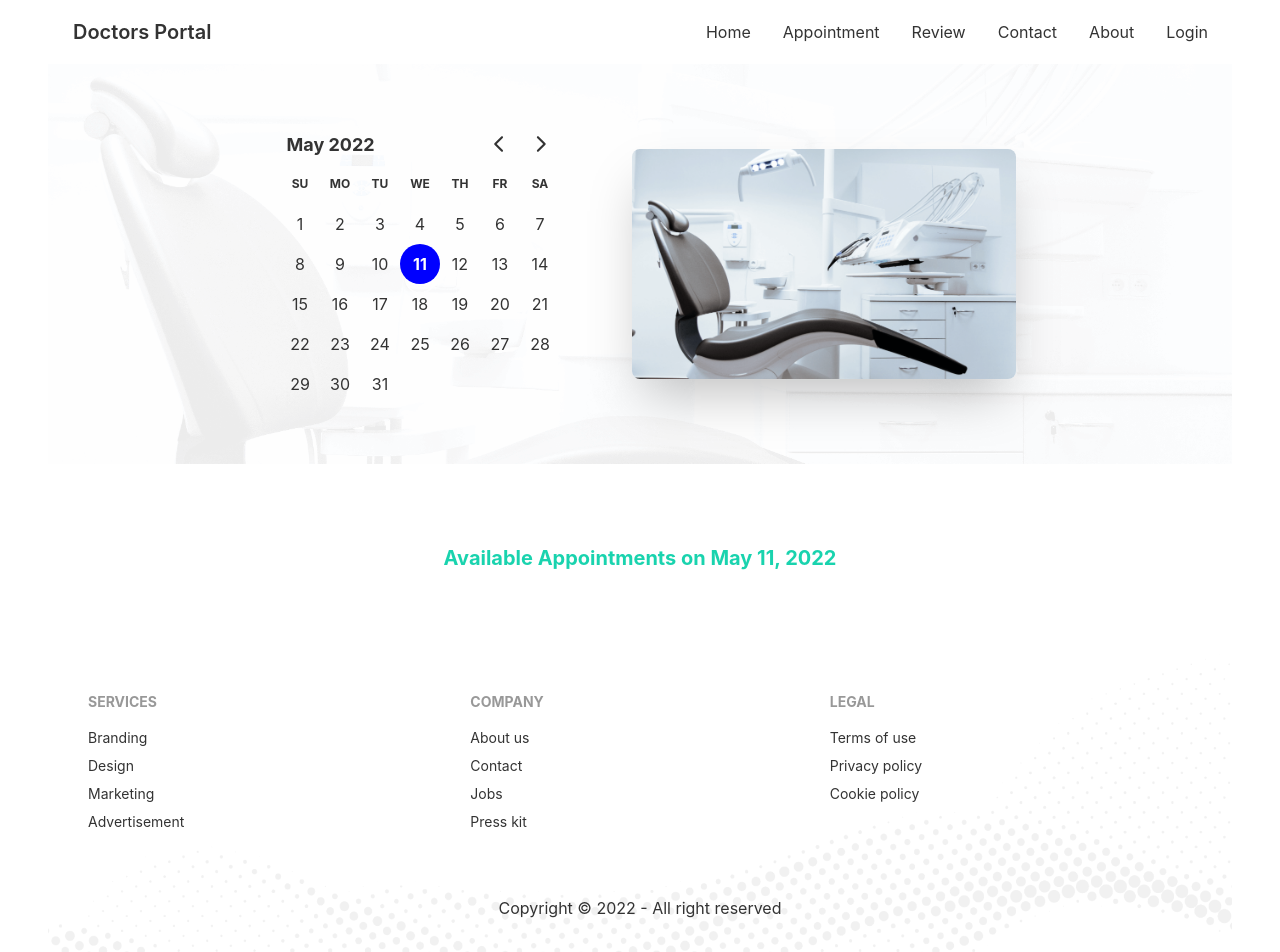
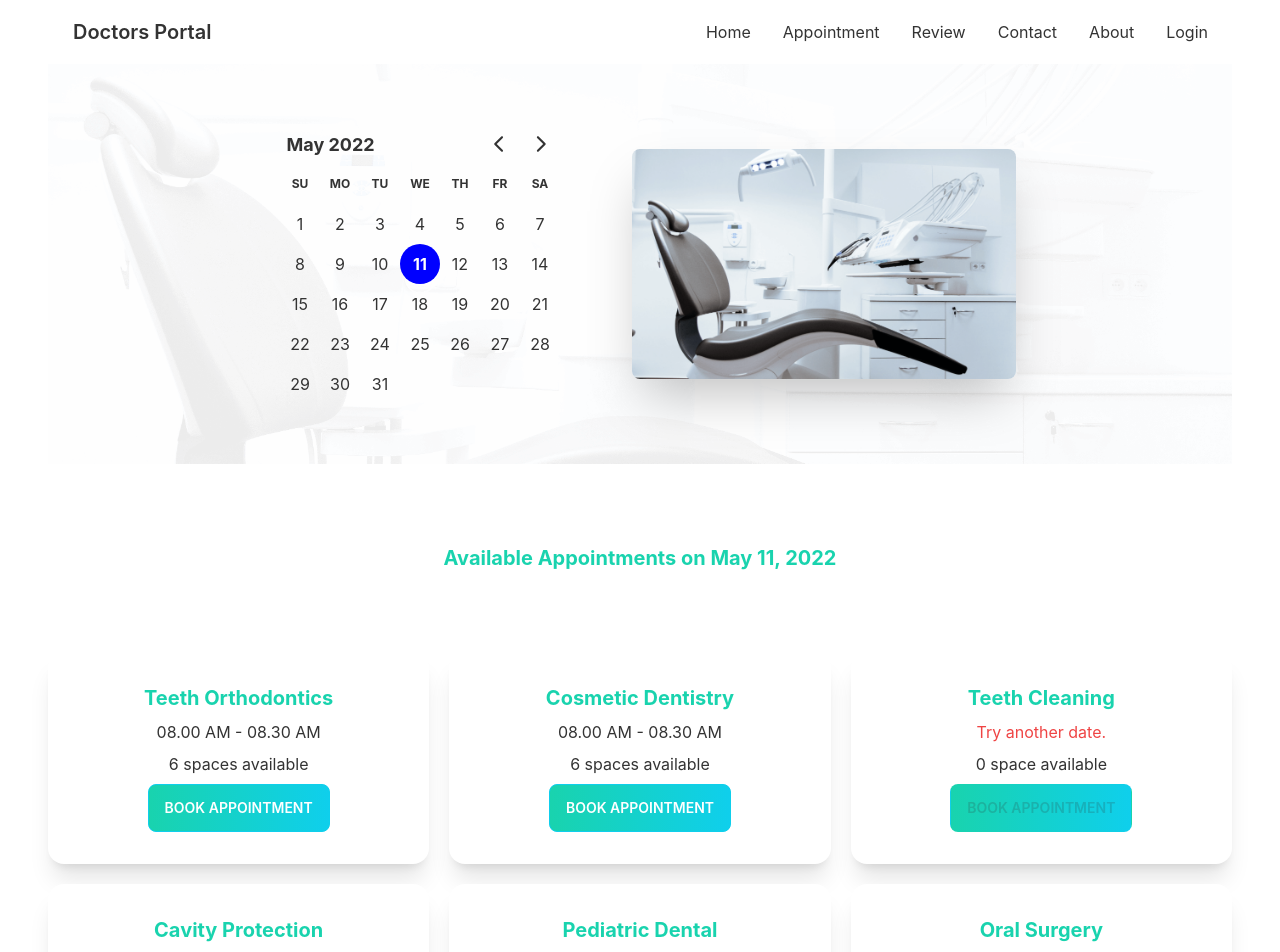
Before and after one commit to rakibul-wdp/doctors-portal, a React (Create React App) app: page /appointment in a window 1280 px wide. Shown: the top 952 px of the page. Built offline with nearby package versions, Linux system fonts and the light colour scheme.

Commit message:
add book appointment card and work some conditional statement

```diff
--- /dev/null
+++ b/public/services.json
@@ -0,0 +1,67 @@
+[
+  {
+    "_id": 1,
+    "name": "Teeth Orthodontics",
+    "slots": [
+      "08.00 AM - 08.30 AM",
+      "08.30 AM - 09.00 AM",
+      "09.00 AM - 9.30 AM",
+      "09.30 AM - 10.00 AM",
+      "10.00 AM - 10.30 AM",
+      "10.30 AM - 11.00 AM"
+    ]
+  },
+  {
+    "_id": 2,
+    "name": "Cosmetic Dentistry",
+    "slots": [
+      "08.00 AM - 08.30 AM",
+      "08.30 AM - 09.00 AM",
+      "09.00 AM - 9.30 AM",
+      "09.30 AM - 10.00 AM",
+      "10.00 AM - 10.30 AM",
+      "10.30 AM - 11.00 AM"
+    ]
+  },
+  {
+    "_id": 3,
+    "name": "Teeth Cleaning",
+    "slots": []
+  },
+  {
+    "_id": 4,
+    "name": "Cavity Protection",
+    "slots": [
+      "08.00 AM - 08.30 AM",
+      "08.30 AM - 09.00 AM",
+      "09.00 AM - 9.30 AM",
+      "09.30 AM - 10.00 AM",
+      "10.00 AM - 10.30 AM",
+      "10.30 AM - 11.00 AM"
+    ]
+  },
+  {
+    "_id": 5,
+    "name": "Pediatric Dental",
+    "slots": [
+      "08.00 AM - 08.30 AM",
+      "08.30 AM - 09.00 AM",
+      "09.00 AM - 9.30 AM",
+      "09.30 AM - 10.00 AM",
+      "10.00 AM - 10.30 AM",
+      "10.30 AM - 11.00 AM"
+    ]
+  },
+  {
+    "_id": 6,
+    "name": "Oral Surgery",
+    "slots": [
+      "08.00 AM - 08.30 AM",
+      "08.30 AM - 09.00 AM",
+      "09.00 AM - 9.30 AM",
+      "09.30 AM - 10.00 AM",
+      "10.00 AM - 10.30 AM",
+      "10.30 AM - 11.00 AM"
+    ]
+  }
+]
--- a/src/Pages/Appointment/AvailableAppointments.js
+++ b/src/Pages/Appointment/AvailableAppointments.js
@@ -1,12 +1,25 @@
 import { format } from 'date-fns';
-import React from 'react';
+import React, { useEffect, useState } from 'react';
+import Service from './Service';
 
 const AvailableAppointments = ({ date }) => {
+  const [services, setServices] = useState([]);
+
+  useEffect(() => {
+    fetch('services.json')
+      .then((res) => res.json())
+      .then((data) => setServices(data));
+  }, []);
   return (
-    <div>
+    <div className='mb-24'>
       <h3 className='text-center font-bold text-xl my-20 text-secondary'>
         Available Appointments on {format(date, 'PP')}
       </h3>
+      <div className='grid grid-cols-1 md:grid-cols-2 lg:grid-cols-3 gap-5'>
+        {services.map((service) => (
+          <Service key={service._id} service={service} />
+        ))}
+      </div>
     </div>
   );
 };
--- /dev/null
+++ b/src/Pages/Appointment/Service.js
@@ -0,0 +1,26 @@
+import React from 'react';
+
+const Service = ({ service }) => {
+  const { name, slots } = service;
+  return (
+    <div className='card lg:max-w-lg bg-base-100 shadow-xl text-center'>
+      <div className='card-body'>
+        <h2 className='text-center text-secondary font-bold text-xl'>{name}</h2>
+        <p>{slots.length > 0 ? <span>{slots[0]}</span> : <span className='text-red-500'>Try another date.</span>}</p>
+        <p>
+          {slots.length} {slots.length > 1 ? 'spaces' : 'space'} available
+        </p>
+        <div className='card-actions justify-center'>
+          <button
+            disabled={slots.length === 0}
+            className='btn btn-primary text-white bg-gradient-to-r from-secondary to-primary'
+          >
+            Book Appointment
+          </button>
+        </div>
+      </div>
+    </div>
+  );
+};
+
+export default Service;
```
